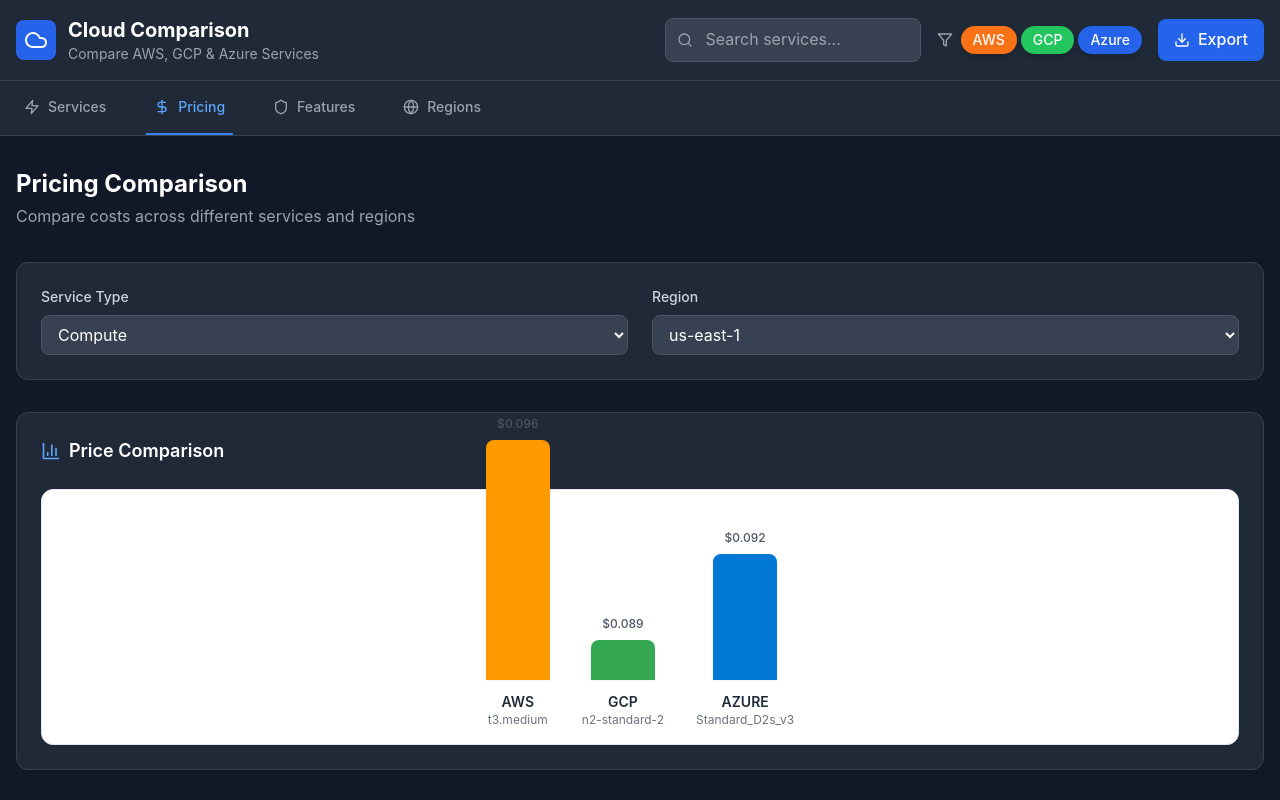
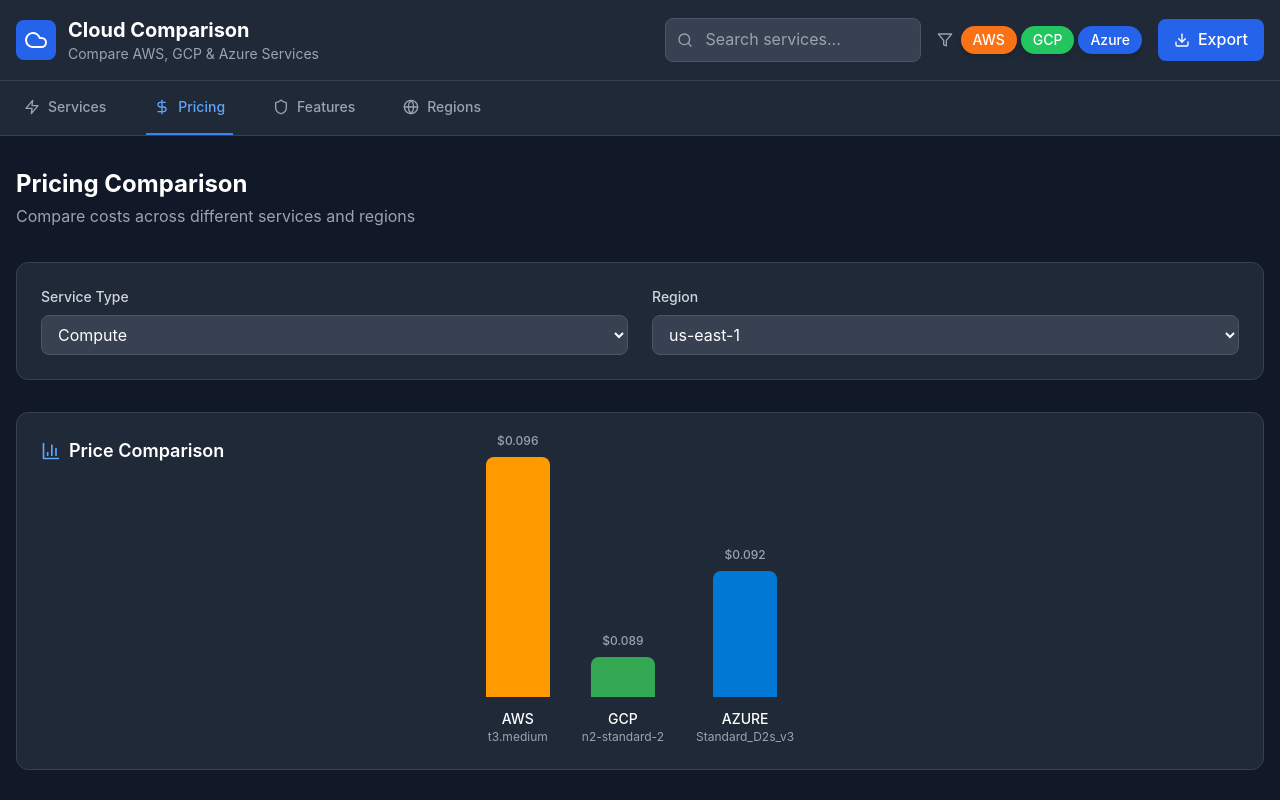
Before and after one commit to marmikjethwa/CloudServiceComparision, a React (Vite) app: page / in a window 1280 px wide. Both pictures are taken after a click on the button "Pricing". Shown: the top 800 px of the page. Built offline with nearby package versions, Linux system fonts and the light colour scheme.

Commit message:
Update PricingChart.tsx

```diff
--- a/src/components/PricingChart.tsx
+++ b/src/components/PricingChart.tsx
@@ -9,7 +9,7 @@
 const PricingChart: React.FC<PricingChartProps> = ({ data, providerColors }) => {
   if (data.length === 0) {
     return (
-      <div className="h-64 flex items-center justify-center text-gray-500">
+      <div className="h-64 flex items-center justify-center text-gray-400">
         No pricing data available for the selected filters
       </div>
     );
@@ -20,32 +20,27 @@
   const priceRange = maxPrice - minPrice;
 
   return (
-    <div className="h-64 flex items-end justify-center space-x-8 bg-white rounded-xl border border-gray-200 p-4 shadow-sm">
+    <div className="h-64 flex items-end justify-center space-x-8">
       {data.map((item, index) => {
         const height = priceRange > 0 ? ((item.price - minPrice) / priceRange) * 200 + 40 : 100;
 
         return (
           <div key={index} className="flex flex-col items-center">
-            {/* Price Label */}
-            <div className="text-xs font-medium text-gray-600 mb-2">
+            <div className="text-xs font-medium text-gray-400 mb-2">
               ${item.price.toFixed(3)}
             </div>
-
-            {/* Bar */}
             <div
-              className="w-16 rounded-t-lg transition-all duration-500 hover:opacity-90 shadow-sm"
+              className="w-16 rounded-t-lg transition-all duration-500 hover:opacity-80"
               style={{
                 height: `${height}px`,
-                backgroundColor: providerColors[item.provider],
+                backgroundColor: providerColors[item.provider]
               }}
             ></div>
-
-            {/* Provider Info */}
             <div className="mt-3 text-center">
-              <div className="text-sm font-semibold text-gray-800">
+              <div className="text-sm font-medium text-white">
                 {item.provider.toUpperCase()}
               </div>
-              <div className="text-xs text-gray-500">
+              <div className="text-xs text-gray-400">
                 {item.instanceType}
               </div>
             </div>
```
